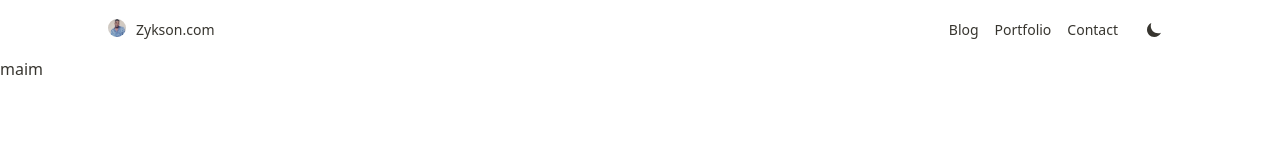
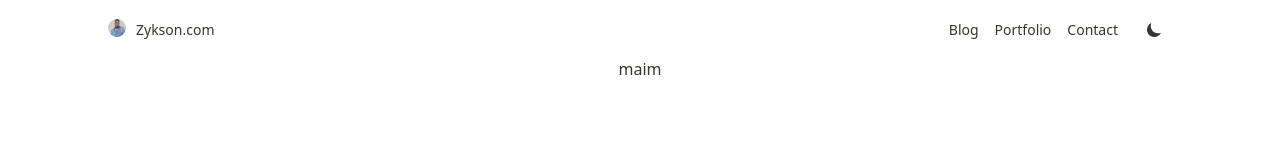
Before and after one commit to zykscode/last, a Next.js app: page / in a window 1280 px wide. Shown: the top 160 px of the page. Built offline with nearby package versions, Linux system fonts and the light colour scheme.

Commit message:
first commit

```diff
--- a/app/page.tsx
+++ b/app/page.tsx
@@ -2,6 +2,6 @@ import Image from 'next/image'
 
 export default function Home() {
   return (
-   <main>maim</main>
+   <main className='page-scroller'>maim</main>
   )
 }
```
